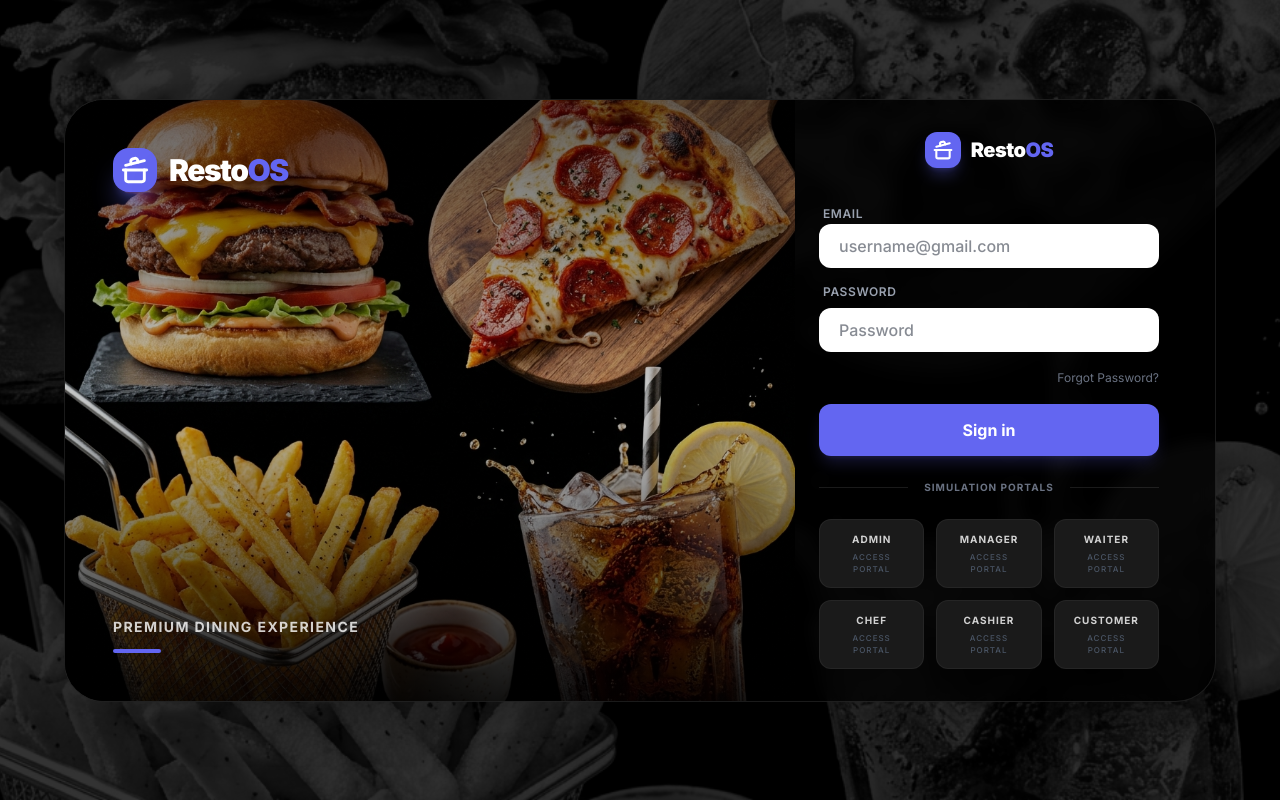
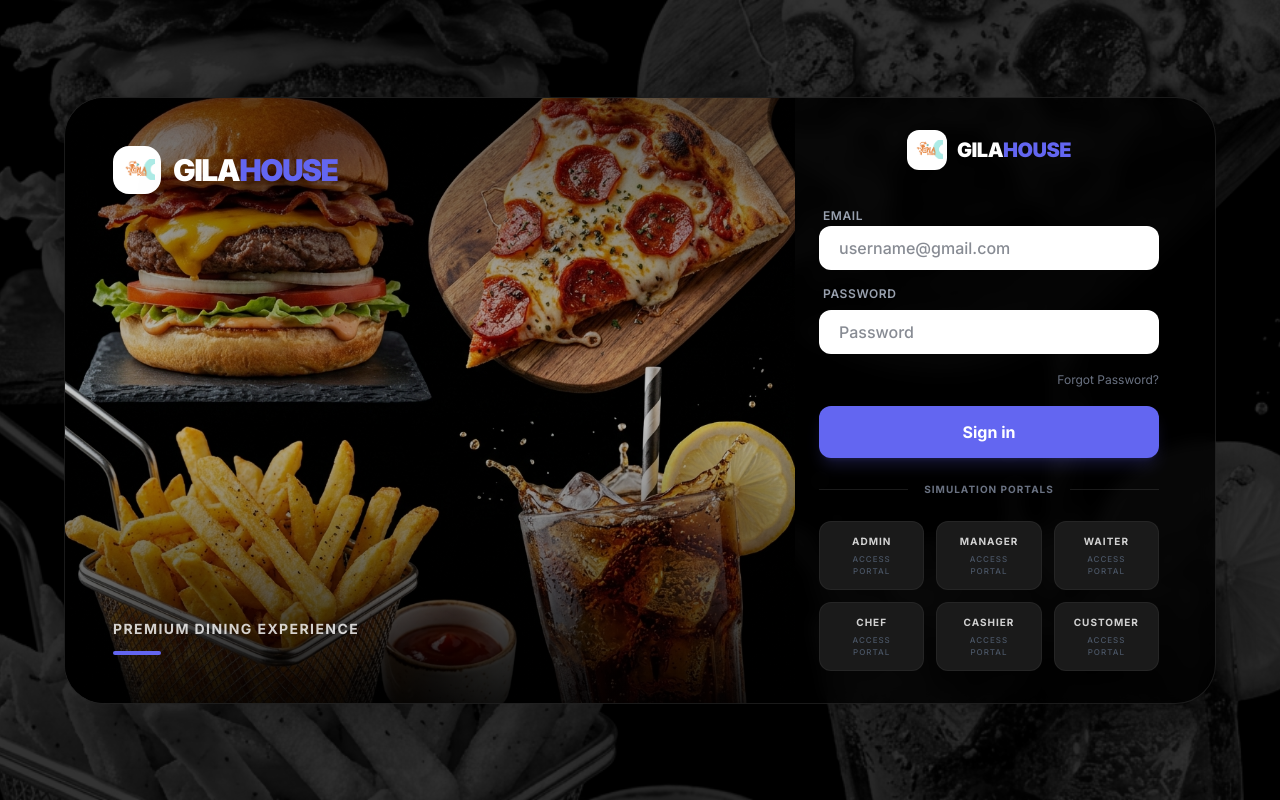
Before and after one commit to sourabhyadav3/restaurant-pos-, a React (Vite) app in the folder Frontend/: page /login in a window 1280 px wide. Built offline with nearby package versions, Linux system fonts and the light colour scheme.

Commit message:
fix: final attendance update logic and time accuracy

```diff
--- a/Frontend/src/pages/auth/Login.jsx
+++ b/Frontend/src/pages/auth/Login.jsx
@@ -88,11 +88,11 @@ const Login = () => {
           <div className="relative z-20 h-full flex flex-col justify-between p-8 md:p-12">
             <div>
               <div className="flex items-center gap-3">
-                <div className="w-11 h-11 bg-primary rounded-2xl flex items-center justify-center text-white shadow-xl shadow-primary/40">
-                  <CookingPot className="w-7 h-7 stroke-[2.5]" />
+                <div className="w-12 h-12 bg-white rounded-2xl flex items-center justify-center p-1.5 shadow-xl shadow-black/20">
+                  <img src="/1000464407-removebg-preview.png" alt="Logo" className="w-full h-full object-contain" />
                 </div>
-                <span className="text-3xl font-black tracking-tighter text-white drop-shadow-2xl">
-                  Resto<span className="text-primary">OS</span>
+                <span className="text-3xl font-black tracking-tighter text-white drop-shadow-2xl uppercase">
+                  Gila<span className="text-primary">House</span>
                 </span>
               </div>
             </div>
@@ -108,11 +108,11 @@ const Login = () => {
         <div className="w-full md:w-[420px] p-8 md:pl-6 md:pr-14 flex flex-col justify-center">
           <div className="flex justify-center mb-8">
             <div className="flex items-center gap-2.5">
-              <div className="w-9 h-9 bg-primary rounded-xl flex items-center justify-center text-white shadow-lg shadow-primary/30">
-                <CookingPot className="w-5 h-5 stroke-[2.5]" />
+              <div className="w-10 h-10 bg-white rounded-xl flex items-center justify-center p-1 shadow-lg shadow-black/10">
+                <img src="/1000464407-removebg-preview.png" alt="Logo" className="w-full h-full object-contain" />
               </div>
-              <span className="text-xl font-black tracking-tight text-white">
-                Resto<span className="text-primary">OS</span>
+              <span className="text-xl font-black tracking-tight text-white uppercase">
+                Gila<span className="text-primary">House</span>
               </span>
             </div>
           </div>
--- a/Frontend/src/pages/dashboard/admin/Reports.jsx
+++ b/Frontend/src/pages/dashboard/admin/Reports.jsx
@@ -657,7 +657,7 @@ const Reports = () => {
           </div>
           <div className="text-right">
             <p className="text-[10px] font-black uppercase tracking-widest text-slate-400">System Signature</p>
-            <p className="text-xs font-bold text-slate-900 uppercase italic">RestoOS Analytics Hub</p>
+            <p className="text-xs font-bold text-slate-900 uppercase italic">Gila House Analytics Hub</p>
           </div>
         </div>
       </div>
--- a/Frontend/src/pages/dashboard/customer/CustomerSupport.jsx
+++ b/Frontend/src/pages/dashboard/customer/CustomerSupport.jsx
@@ -299,7 +299,7 @@ const CustomerSupport = () => {
                   <div className="w-10 h-10 bg-white rounded-xl shadow-sm flex items-center justify-center text-primary group-hover:scale-110 transition-transform"><Mail className="w-5 h-5" /></div>
                   <div>
                      <p className="text-[11px] font-black uppercase tracking-tight leading-none group-hover:text-primary transition-colors">Email Us</p>
-                     <p className="text-[8px] font-bold text-slate-400 uppercase tracking-widest mt-1">support@restoos.com</p>
+                     <p className="text-[8px] font-bold text-slate-400 uppercase tracking-widest mt-1">support@gilahouse.com</p>
                   </div>
                </div>
                <ArrowRight className="w-4 h-4 text-slate-300 group-hover:translate-x-1 transition-transform" />
@@ -484,11 +484,11 @@ const CustomerSupport = () => {
                </div>
                <div className="p-6 bg-slate-50 rounded-2xl border border-slate-100">
                   <p className="text-xs font-black text-slate-400 uppercase tracking-widest mb-1">Official Support</p>
-                  <p className="text-lg font-black text-text-primary tracking-tight">support@restoos.com</p>
+                  <p className="text-lg font-black text-text-primary tracking-tight">support@gilahouse.com</p>
                </div>
                <div className="flex flex-col gap-3">
                   <a
-                    href="mailto:support@restoos.com?subject=Support Request - RestoOS&body=Hello Support Team,"
+                    href="mailto:support@gilahouse.com?subject=Support Request - Gila House&body=Hello Support Team,"
                     className="w-full py-4 bg-primary text-white rounded-2xl font-black uppercase tracking-widest text-[10px] shadow-xl shadow-primary/20 flex items-center justify-center gap-3"
                   >
                     <Mail className="w-4 h-4" /> Compose Email
--- a/Frontend/src/pages/dashboard/kitchen/Kitchen.jsx
+++ b/Frontend/src/pages/dashboard/kitchen/Kitchen.jsx
@@ -509,7 +509,7 @@ const Kitchen = () => {
           </div>
 
           <div className="text-center pt-2">
-            <p className="text-[9px] font-black uppercase tracking-widest">RestoOS Kitchen Display System</p>
+            <p className="text-[9px] font-black uppercase tracking-widest">Gila House Kitchen Display System</p>
           </div>
         </div>
       )}
--- a/Frontend/src/pages/dashboard/waiter/Orders.jsx
+++ b/Frontend/src/pages/dashboard/waiter/Orders.jsx
@@ -594,7 +594,7 @@ const Orders = () => {
 
           <div className="text-center pt-4 border-t border-slate-200">
             <p className="text-[9px] font-black uppercase tracking-widest">Thank you for dining with us!</p>
-            <p className="text-[8px] font-bold text-slate-400 mt-1 uppercase tracking-tighter">Visit again soon • RestoOS Systems</p>
+            <p className="text-[8px] font-bold text-slate-400 mt-1 uppercase tracking-tighter">Visit again soon • Gila House Systems</p>
           </div>
         </div>
       )}
--- a/Frontend/src/pages/dashboard/waiter/POS.jsx
+++ b/Frontend/src/pages/dashboard/waiter/POS.jsx
@@ -770,7 +770,7 @@ const POS = () => {
 
           <div className="text-center pt-4 border-t border-slate-200">
             <p className="text-[9px] font-black uppercase tracking-widest">Thank you for your business!</p>
-            <p className="text-[8px] font-bold text-slate-400 mt-1 uppercase tracking-tighter">Powered by RestoOS</p>
+            <p className="text-[8px] font-bold text-slate-400 mt-1 uppercase tracking-tighter">Powered by Gila House Systems</p>
           </div>
         </div>
       )}
```
